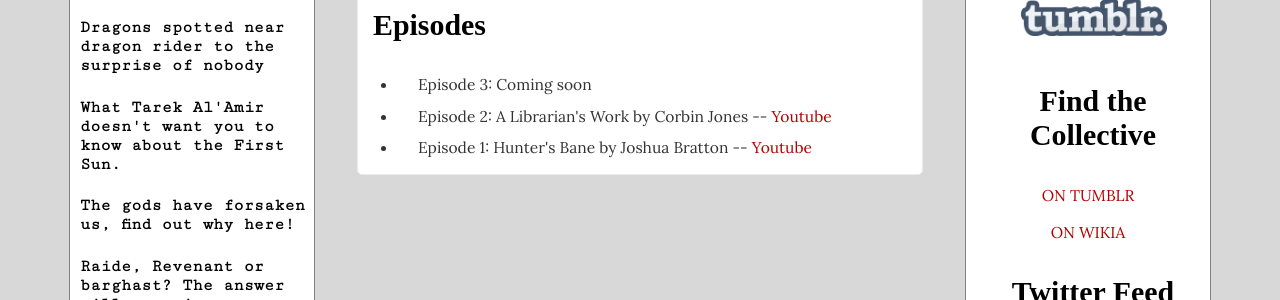
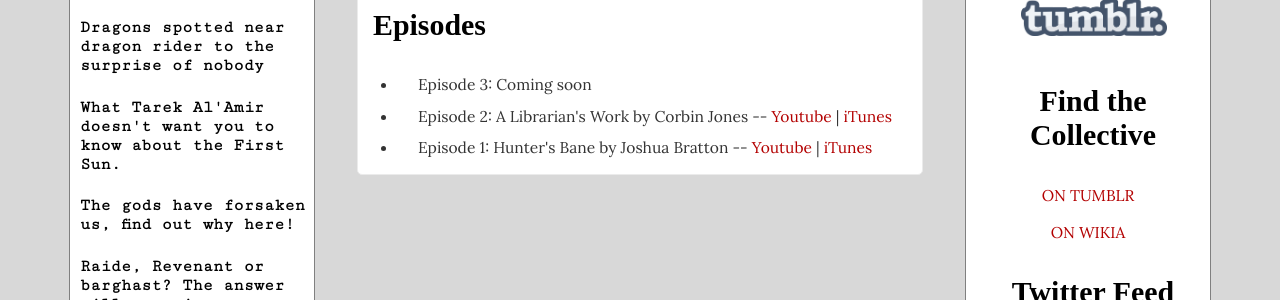
Before and after one commit to collectiverealms/collectiverealms, a Jekyll site: the page built from podcast.html, in a window 1280 px wide. Shown: the part 432-732 px from the top of the page. Built offline with Jekyll 4.4.1, drawn with Linux system fonts in a browser that asks for light colours; some web fonts are replaced; comment, search, counter and statistics services are not loaded.

Commit message:
Update podcast.html

```diff
--- a/podcast.html
+++ b/podcast.html
@@ -9,8 +9,8 @@ title: Podcast
     <h3>Episodes</h3>
     <ul>
         <li>Episode 3: Coming soon</li>
-        <li>Episode 2: A Librarian's Work by Corbin Jones -- <a href="https://www.youtube.com/watch?v=bbTS398qo7I">Youtube</a></li>
-        <li>Episode 1: Hunter's Bane by Joshua Bratton -- <a href="https://www.youtube.com/watch?v=EBVg_gyHr4s">Youtube</a></li>
+        <li>Episode 2: A Librarian's Work by Corbin Jones -- <a href="https://www.youtube.com/watch?v=bbTS398qo7I">Youtube</a> | <a href="https://itunes.apple.com/us/podcast/collective-realms-magazine-podcast-librarians-work/id1419293106?i=1000416837227&mt=2">iTunes</a></li>
+        <li>Episode 1: Hunter's Bane by Joshua Bratton -- <a href="https://www.youtube.com/watch?v=EBVg_gyHr4s">Youtube</a> | <a href="https://itunes.apple.com/us/podcast/collective-realms-magazine-podcast-hunters-bane-by/id1419293106?i=1000416837228&mt=2">iTunes</a></li>
     </ul>
 
 
```
